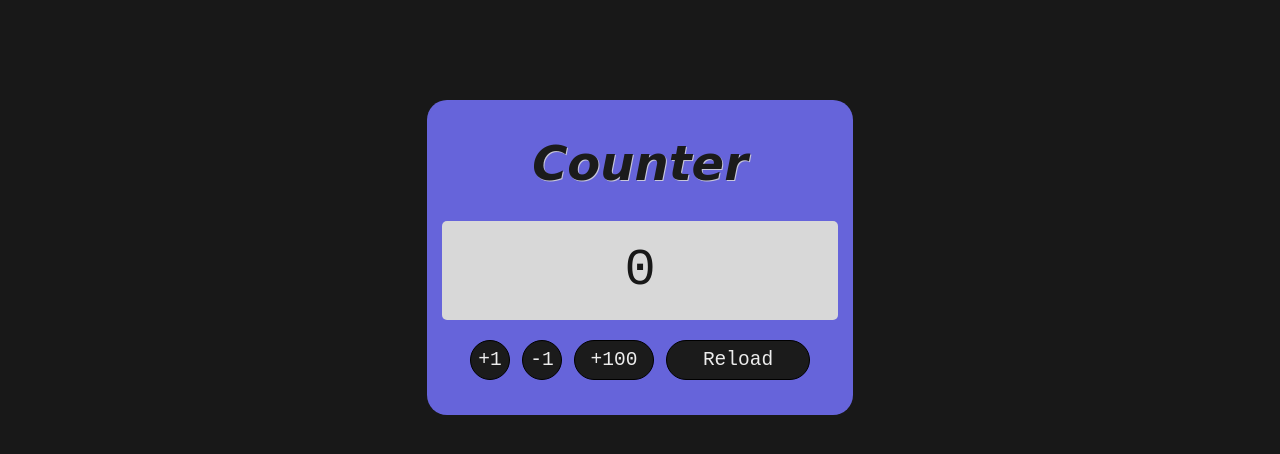
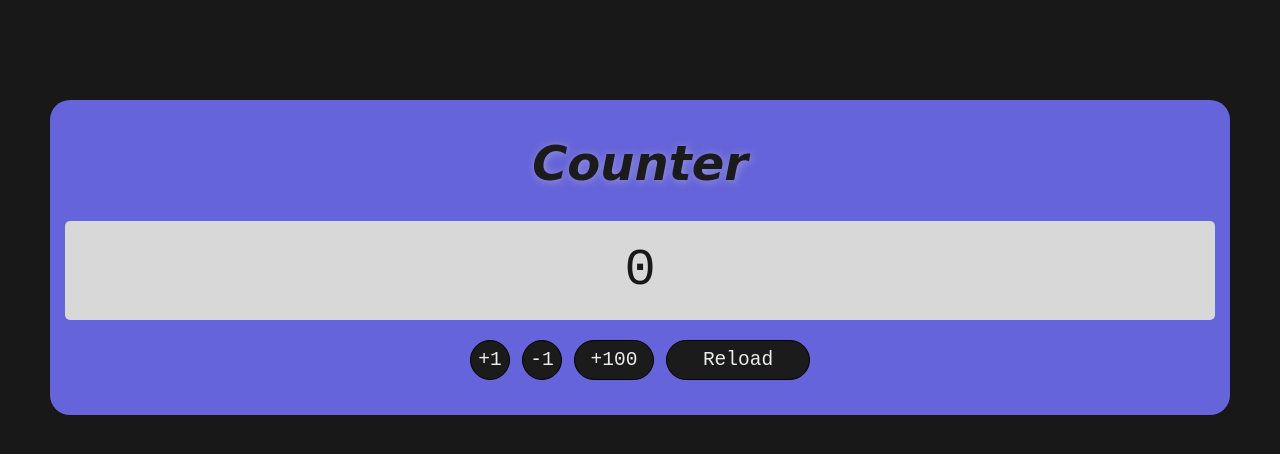
Before and after one commit to Brajah9/CounterWithJS, a plain HTML site: page index.html in a window 1280 px wide. Drawn offline with Linux system fonts and the light colour scheme.

Commit message:
haciendolo responsive

```diff
--- a/style.css
+++ b/style.css
@@ -8,7 +8,7 @@ body, html {
 .container {
     display: grid;
     grid-template-rows: 100px 1fr ;
-    grid-template-columns: repeat(3,1fr);
+    grid-template-columns:50px 1fr 50px;
     border-radius: 20px;
 }
 
@@ -17,7 +17,8 @@ body, html {
     border-radius: 20px;
     background: rgb(102, 100, 218);
     grid-row: 2/3;
-    grid-column: 2/3;
+    grid-column: 2/2;
+
 }
 
 .counter-div h2 {
@@ -29,7 +30,7 @@ body, html {
     font-size: 3em;
     font-family: cursive;
     margin: auto;
-    text-shadow: 1px 1px rgb(199, 198, 218);
+    text-shadow: 1px 1px 8px rgb(199, 198, 218,0.5);
 }
 
 .counter {
@@ -39,8 +40,8 @@ body, html {
     padding: 20px;
     font-size: 4em;
     font-family: monospace;
-    display: flex;
-    justify-content: center;
+    text-align: center;
+
 }
 
 /* Buttons */
@@ -90,18 +91,22 @@ body, html {
 
 .button:hover {
     background: rgb(168, 235, 148);
+    cursor: pointer;
 }
 
 .button-reload:hover {
     background: rgb(212, 72, 72);
+    cursor: pointer;
 }
 
 .button-takeout:hover {
     background: rgb(219, 235, 148);
+    cursor: pointer;
 }
 
 .button-x100:hover {
     background: rgb(49, 206, 114);
+    cursor: pointer;
 }
 
 
```
